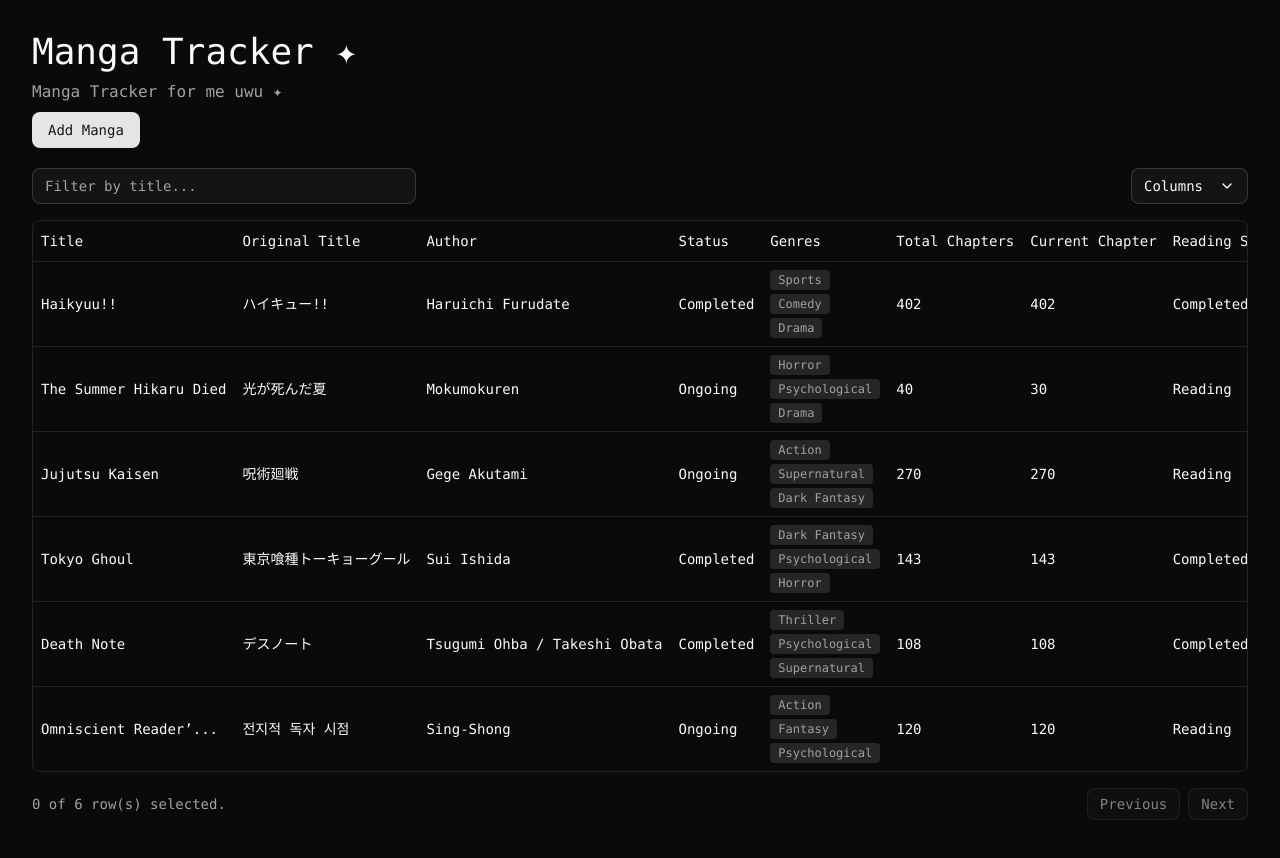
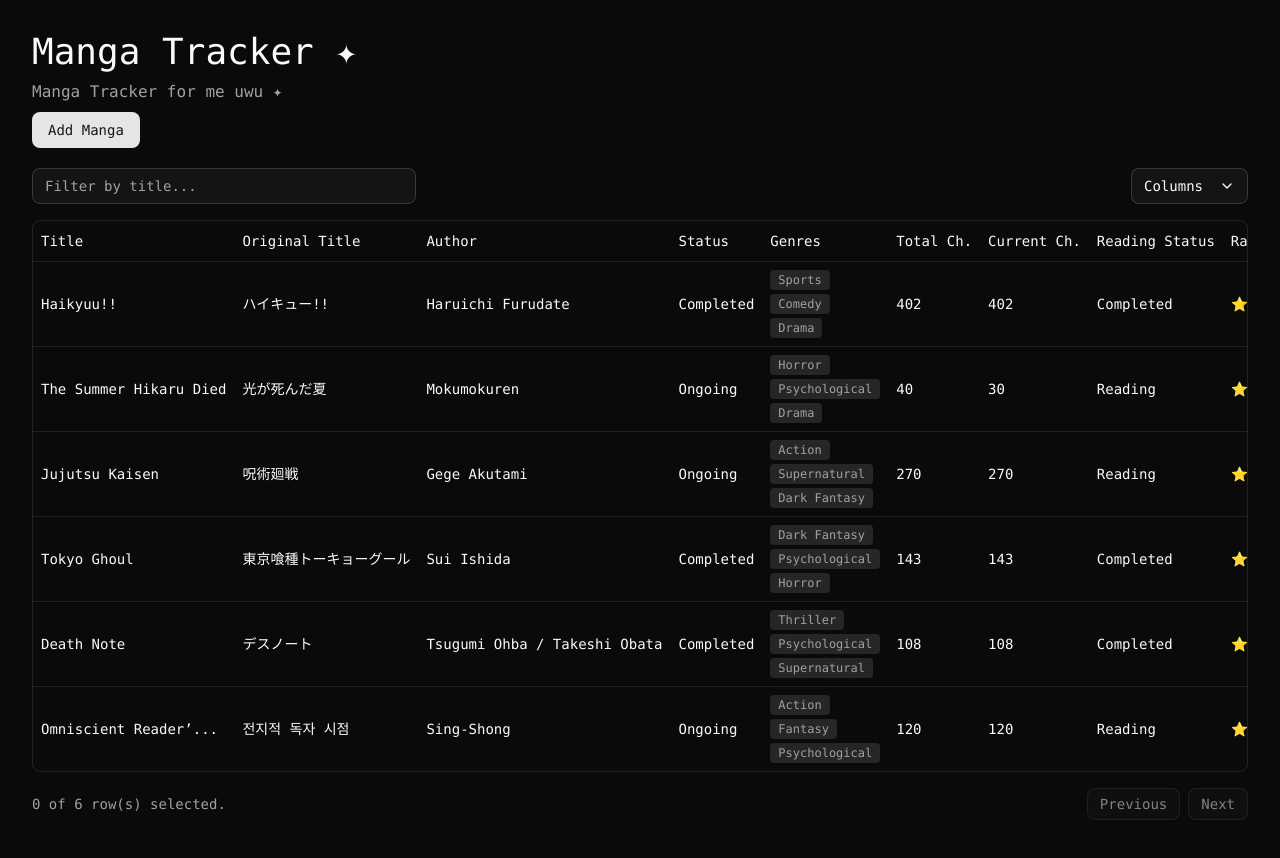
Before and after one commit to Irenity0/manga-tracker, a React (Vite) app: page / in a window 1280 px wide. Shown: the top 858 px of the page. Built offline with nearby package versions, Linux system fonts and the light colour scheme.

Commit message:
UI Tweaks

```diff
--- a/src/components/MangaTable.tsx
+++ b/src/components/MangaTable.tsx
@@ -211,11 +211,11 @@
     },
     {
       accessorKey: "total_chapters",
-      header: "Total Chapters",
+      header: "Total Ch.",
     },
     {
       accessorKey: "current_chapter",
-      header: "Current Chapter",
+      header: "Current Ch.",
     },
     {
       accessorKey: "reading_status",
```
